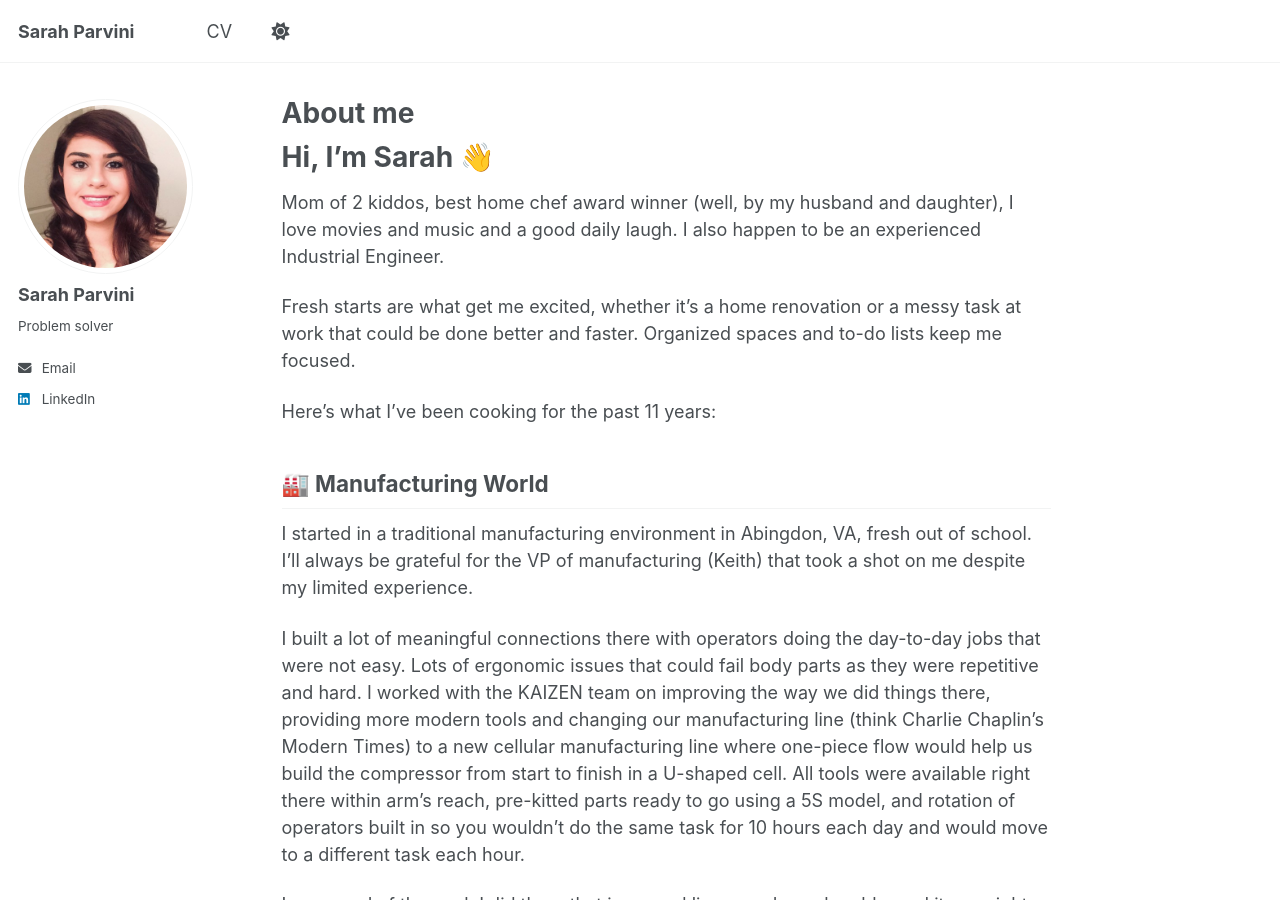
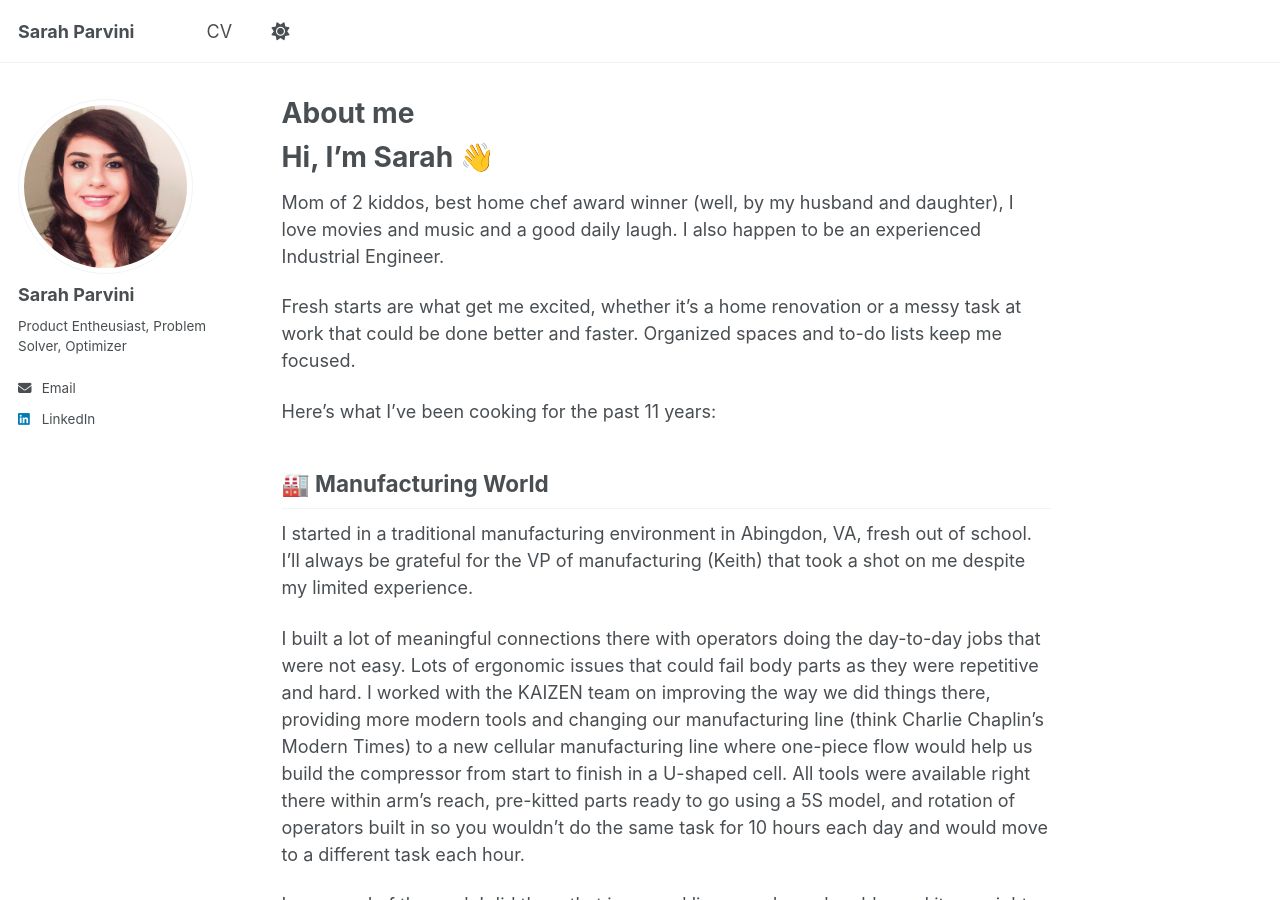
Before and after one commit to sarahparvini/sarahparvini.github.io, a Jekyll site: the page built from _pages/about.md, in a window 1280 px wide and 900 px high. Built offline with Jekyll 4.4.1, drawn with Linux system fonts in a browser that asks for light colours; a script that is not in the unit is left out.

Commit message:
Update _config.yml

```diff
--- a/_config.yml
+++ b/_config.yml
@@ -25,7 +25,7 @@ author:
   avatar           : "Sarah.png"
   name             : "Sarah Parvini"
   pronouns         : # example: "she/her"
-  bio              : "Problem solver"
+  bio              : "Product Entheusiast, Problem Solver, Optimizer"
   location         : #"Earth"
   employer         : #"Red Brick University"
   uri              : # URL
```
